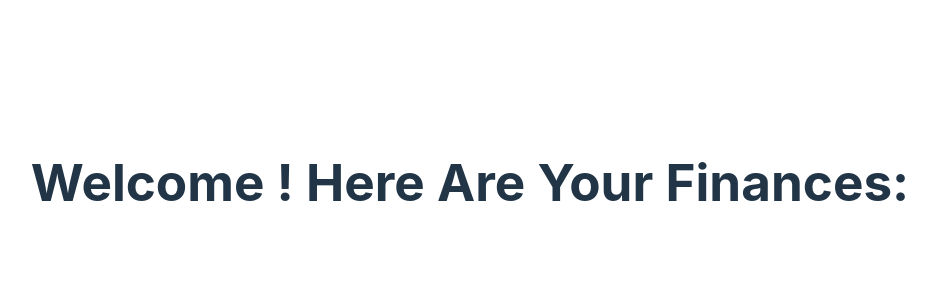
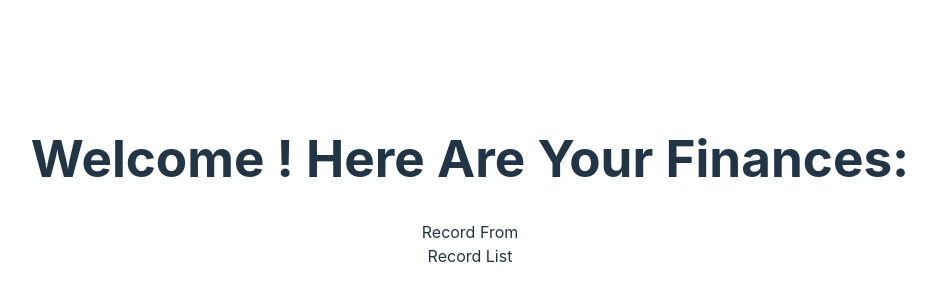
Before and after one commit to himangshudeepkalita/finance-tracker, a React (Vite) app in the folder client/: page / in a window 1280 px wide. Shown: the part 218-518 px from the top of the page, without its empty margins (170-1106 px from the left). Built offline with nearby package versions, Linux system fonts and the light colour scheme; no server answers.

Commit message:
creating Financial Record Form and List components

```diff
--- /dev/null
+++ b/client/src/pages/dashboard/financial-record-form.jsx
@@ -0,0 +1,3 @@
+export const FinancialRecordForm = () => {
+    return <div>Record From</div>;
+};
--- /dev/null
+++ b/client/src/pages/dashboard/financial-record-list.jsx
@@ -0,0 +1,3 @@
+export const FinancialRecordList = () => {
+    return <div>Record List</div>;
+};
--- a/client/src/pages/dashboard/index.jsx
+++ b/client/src/pages/dashboard/index.jsx
@@ -1,10 +1,14 @@
 import { useUser } from "@clerk/clerk-react";
+import { FinancialRecordForm } from "./financial-record-form";
+import { FinancialRecordList } from "./financial-record-list";
 
 export const Dashboard = () => {
     const { user } = useUser();
     return (
         <div className="dashboard-container">
             <h1> Welcome {user?.firstName}! Here Are Your Finances:</h1>
+            <FinancialRecordForm />
+            <FinancialRecordList />
         </div>
     );
 };
```
